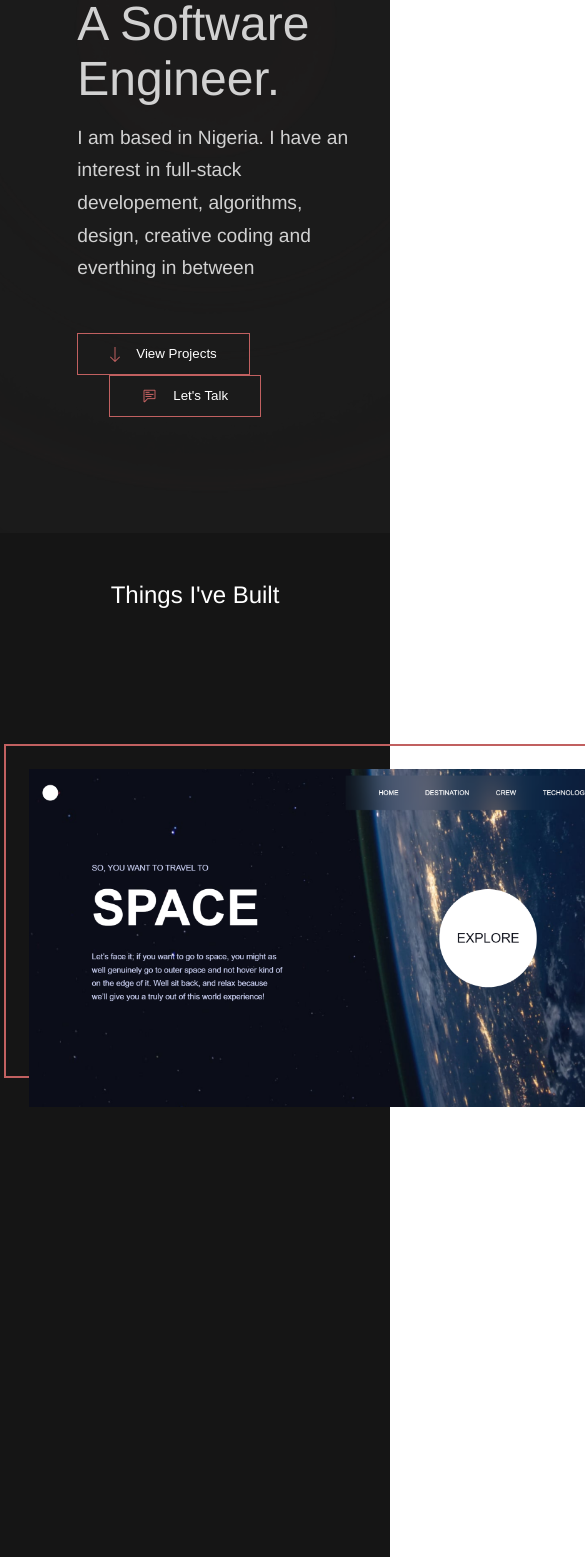
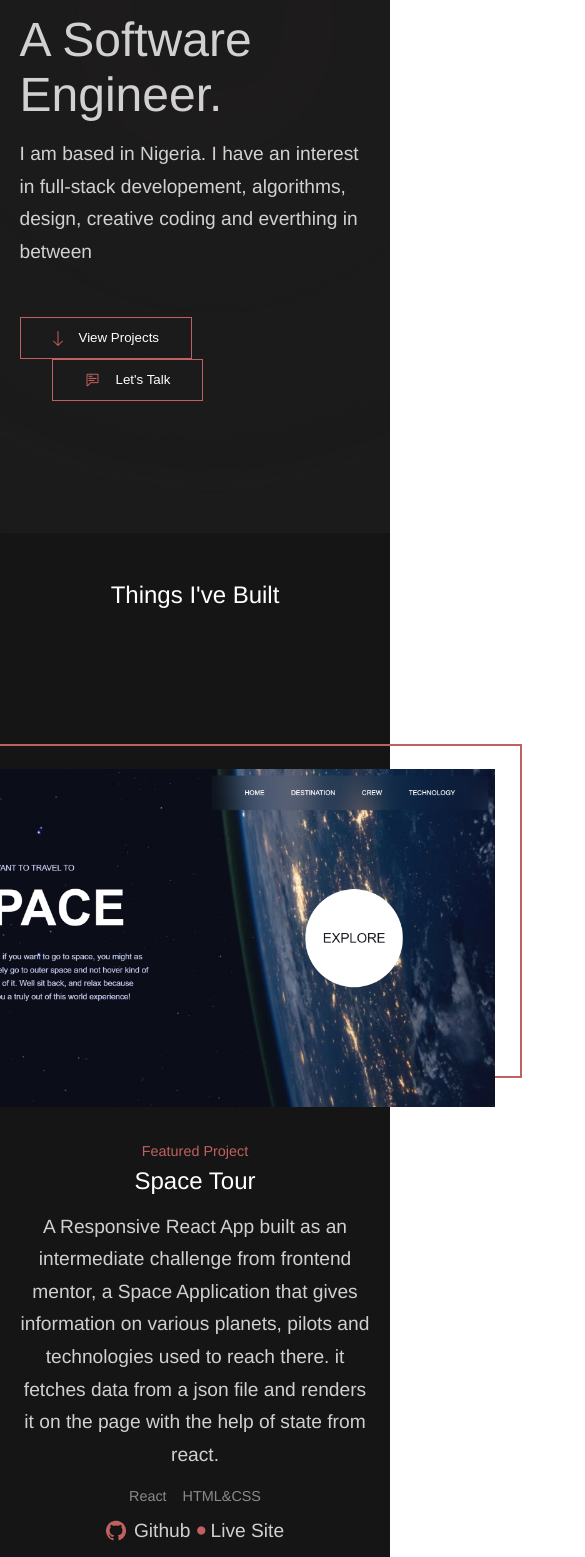
Before and after one commit to JuszJo/Portfolio, a React (Vite) app: page / in a window 390 px wide. Shown: the part 311-1868 px from the top of the page, 585 px wide, since content can reach past the window. Built offline with nearby package versions, Linux system fonts and the light colour scheme.

Commit message:
add tablet view

```diff
--- a/src/styles/Hero.css
+++ b/src/styles/Hero.css
@@ -54,8 +54,12 @@ h1 {
     margin-left: 2rem;
 }
 
-@media (max-width: 800px) {
+@media (max-width: 850px) {
     #hero-subdiv {
-        padding-left: 3rem;
+        padding-left: 0;
+    }
+
+    #interest-p {
+        max-width: max-content;
     }
 }
--- a/src/styles/Projects.css
+++ b/src/styles/Projects.css
@@ -161,3 +161,32 @@
     justify-content: center;
     gap: 0.5rem;
 }
+
+@media (max-width: 1100px) {
+    .projects1, .projects2 {
+        flex-direction: column;
+        align-items: center;
+        text-align: center;
+        gap: 2rem;
+    }
+
+    .border1{
+        left: 50%;
+        transform: translate(-50%);
+        width: 650px;
+    }
+
+    .border2 {
+        right: 50%;
+        transform: translate(50%);
+        width: 650px;
+    }
+
+    .project-description {
+        max-width: max-content;
+    }
+
+    .stack-div1, .stack-div2, .source1, .source2 {
+        justify-content: center;
+    }
+}
--- a/src/styles/index.css
+++ b/src/styles/index.css
@@ -56,10 +56,10 @@ button {
 }
 
 .container {
-    max-width: 85%;
+    max-width: 90%;
 }
 
-@media (min-width: 1350px) {
+@media (min-width: 1400px) {
     .container {
         max-width: 1300px;
     }
```
